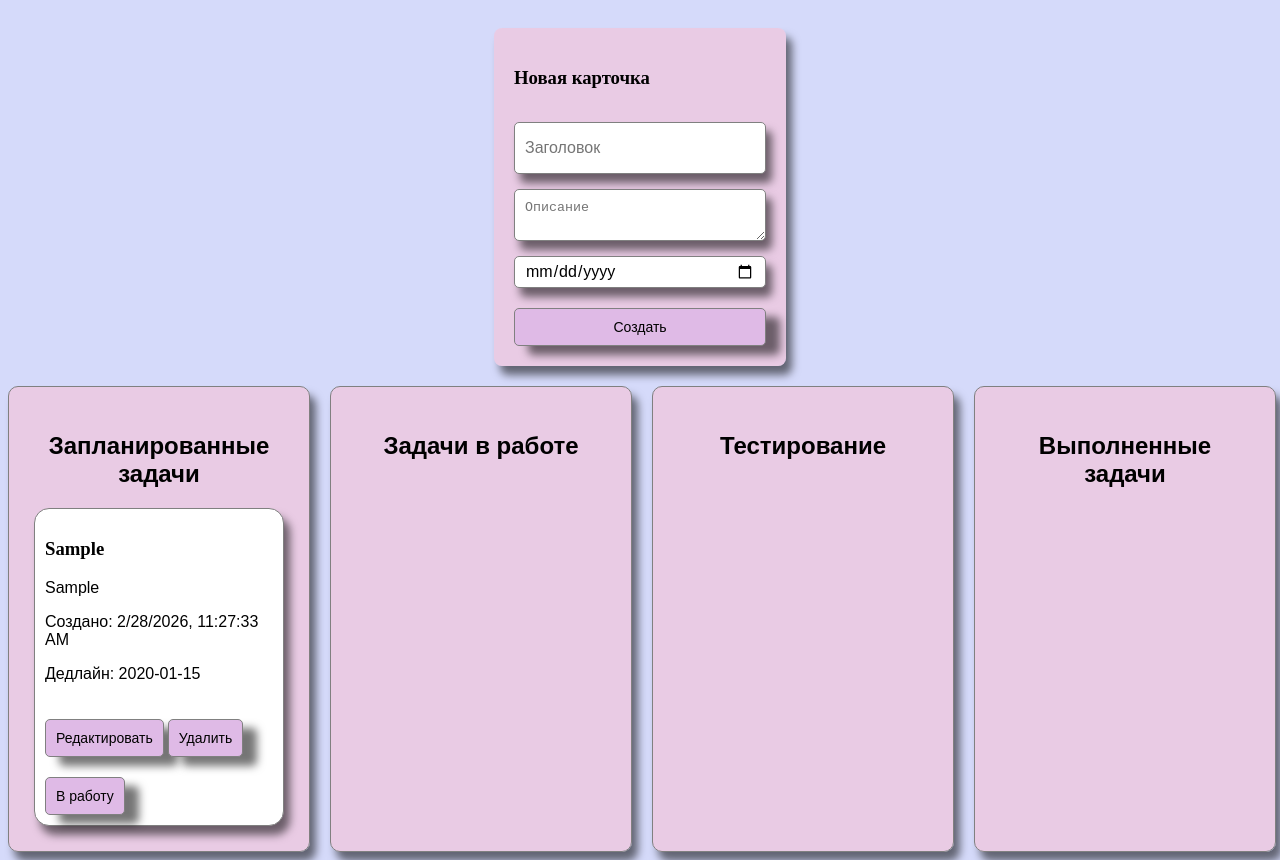
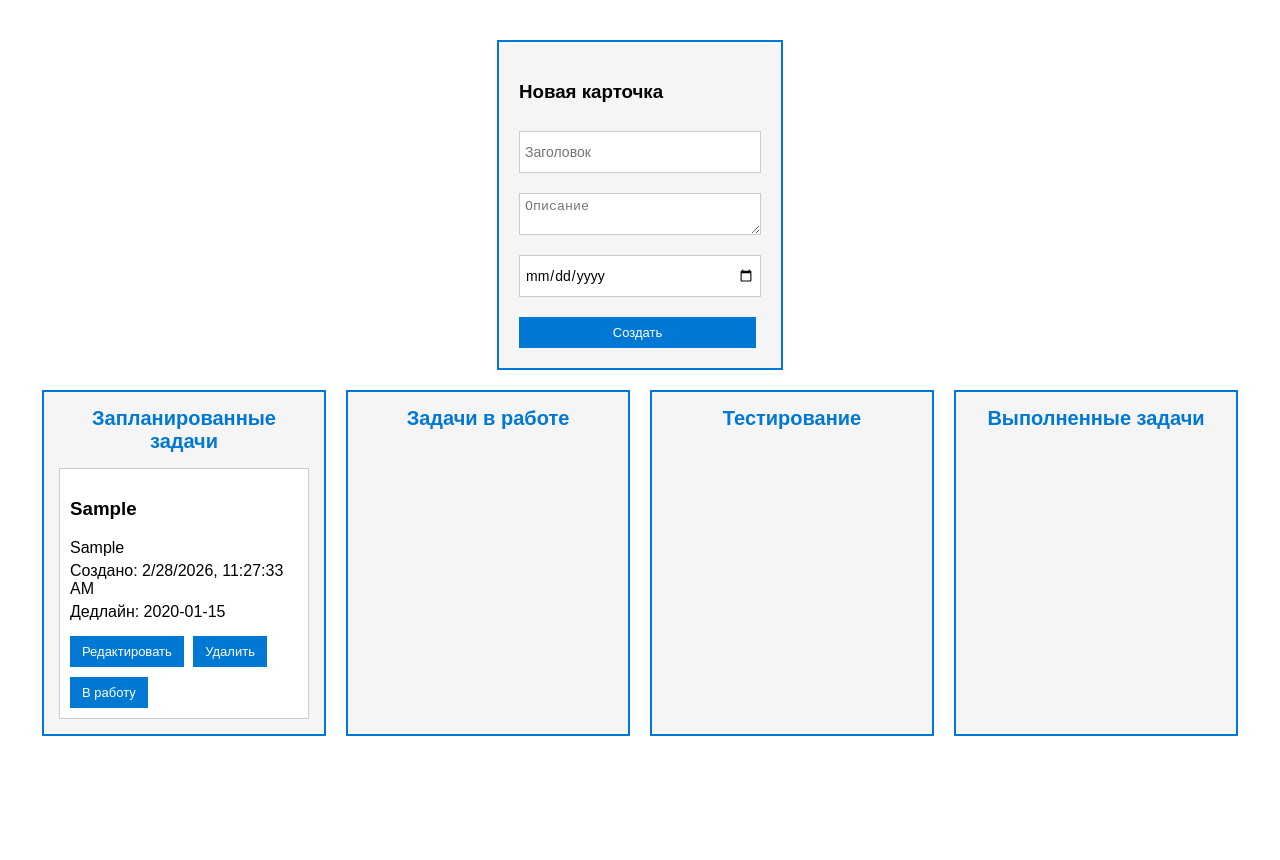
Before and after one commit to sergey456i/Kanban, a plain HTML site: page index.html in a window 1280 px wide. Both pictures are taken after typing "Sample", "Sample", "2020-01-15" into the empty fields and a click on the button "Создать". After the commit the page ends 800 px from the top, so only its background shows below. Drawn offline with Linux system fonts and the light colour scheme.

Commit message:
10 work complete

```diff
--- a/css/main.css
+++ b/css/main.css
@@ -2,47 +2,56 @@
     display: flex;
     flex-wrap: wrap;
     justify-content: space-around;
+    background-color: white;
+    font-family: sans-serif;
+    padding: 20px;
 }
 
-body{
-    background-color: rgb(213,218,250);
+body {
+    margin: 0;
+    padding: 0;
+    background-color: white;
+    box-sizing: border-box;
+    height: 100vh;
 }
 
 .column {
     margin-top: 20px;
-    border: 1px solid gray;
-    padding: 25px;
+    border: 2px solid #0078d4;
+    padding: 15px;
     width: 250px;
-    background-color: rgba(253,190,207, .5);
-    border-radius: 10px;
-    box-shadow: 6px 9px 9px 0 rgba(0, 0, 0, 0.54);
+    background-color: #f5f5f5;
+    border-radius: 0;
 }
 
 .card {
-    border: 1px solid gray;
+    border: 1px solid #ccc;
     background-color: white;
-    border-radius: 15px;
+    border-radius: 0;
     padding: 10px;
-    box-shadow: 6px 9px 9px 0 rgba(0, 0, 0, 0.54);
     margin-top: 10px;
 }
+
 .board {
     display: flex;
     gap: 20px;
+    flex-wrap: wrap;
 }
 
 .overdue {
-    color: red;
+    color: #c42b1c;
+    font-weight: bold;
 }
 
 .completed {
-    color: green;
+    color: #107c10;
+    font-weight: bold;
 }
 
 .title {
-    font-family: sans-serif;
+    font-family:  sans-serif;
     font-size: 18px;
-
+    font-weight: bold;
 }
 
 .anti-dots {
@@ -50,13 +59,19 @@ body{
 }
 
 input {
-    font-family: sans-serif;
-    font-size: 16px;
+    font-family:  sans-serif;
+    font-size: 14px;
+    padding: 5px;
+    border: 1px solid #ccc;
+    border-radius: 0;
 }
 
 h2 {
     font-family: sans-serif;
     text-align: center;
+    color: #0078d4;
+    margin: 0 0 15px 0;
+    font-size: 20px;
 }
 
 ul {
@@ -64,47 +79,56 @@ ul {
 }
 
 .but {
-    background-color: rgb(223,186,230);
-    box-shadow: 14px 9px 9px 0 rgba(0, 0, 0, 0.54);
-    margin-top: 20px;
-    padding: 10px;
-    font-family: sans-serif;
-    font-size: 14px;
-    border-radius: 5px;
-    border: 1px solid gray;
+    background-color: #0078d4;
+    color: white;
+    margin-top: 10px;
+    margin-right: 5px;
+    padding: 8px 12px;
+    font-family: Arial, sans-serif;
+    font-size: 13px;
+    border: none;
+    border-radius: 0;
+    cursor: pointer;
 }
 
-p{
+.but:hover {
+    background-color: #005a9e;
+}
+
+p {
     font-family: sans-serif;
+    margin: 5px 0;
 }
 
 form {
     display: flex;
     flex-direction: column;
+    gap: 10px;
 }
 
 .form {
     height: 30px;
     width: 230px;
-    border: 1px solid gray;
-    border-radius: 5px;
-    margin-top: 15px;
-    padding: 10px;
-    box-shadow: 6px 9px 9px 0 rgba(0, 0, 0, 0.54);
+    border: 1px solid #ccc;
+    border-radius: 0;
+    margin-top: 10px;
+    padding: 5px;
 }
 
 .data {
-    height: 10px;
-    border: 1px solid gray;
-    border-radius: 5px;
-    margin-top: 15px;
-    padding: 10px;
-    box-shadow: 6px 9px 9px 0 rgba(0, 0, 0, 0.54);
+    height: 30px;
+    border: 1px solid #ccc;
+    border-radius: 0;
+    margin-top: 10px;
+    padding: 5px;
 }
+
 .add-card-form {
     margin-top: 20px;
     padding: 20px;
-    background-color: rgba(253, 190, 207, .5);
-    border-radius: 8px;
-    box-shadow: 6px 9px 9px 0 rgba(0, 0, 0, 0.54);
+    background-color: #f5f5f5;
+    border: 2px solid #0078d4;
 }
+.redaction{
+    list-style-type: none;
+}
--- a/js/main.js
+++ b/js/main.js
@@ -9,7 +9,7 @@ document.addEventListener('DOMContentLoaded', function () {
                 <p v-if="card.changes.length > 0">
                     Изменения:
                     <ul>
-                        <li v-for="(change, index) in card.changes" :key="index">
+                        <li class="redaction" v-for="(change, index) in card.changes" :key="index">
                             {{ change.type }}: {{ change.timestamp }}
                         </li>
                     </ul>
@@ -95,26 +95,42 @@ document.addEventListener('DOMContentLoaded', function () {
 
             ],
                 formData: { title: '', description: '', deadline: '' },
-                editingCard: null
+                editingCard: null,
+                nextId: 1
             }),
             methods: {
                 addCard() {
                     this.formData = { title: '', description: '', deadline: '' };
                     this.editingCard = null;
                 },
+
+                editCard(card) {
+                    this.formData = {
+                        title: card.title,
+                        description: card.description,
+                        deadline: card.deadline
+                    };
+                    this.editingCard = card;
+                },
+
                 saveCard() {
                     if (!this.formData.title || !this.formData.deadline) return;
 
                     if (this.editingCard) {
-                        Object.assign(this.editingCard, this.formData);
+                        this.editingCard.title = this.formData.title;
+                        this.editingCard.description = this.formData.description;
+                        this.editingCard.deadline = this.formData.deadline;
+
                         this.editingCard.changes.push({
                             type: 'Редактирование',
                             timestamp: new Date().toLocaleString()
                         });
                     } else {
                         this.columns[0].cards.push({
-                            id: Date.now(),
-                            ...this.formData,
+                            id: this.nextId++,
+                            title: this.formData.title,
+                            description: this.formData.description,
+                            deadline: this.formData.deadline,
                             createdAt: new Date().toLocaleString(),
                             lastEdited: null,
                             isOverdue: false,
@@ -125,10 +141,6 @@ document.addEventListener('DOMContentLoaded', function () {
                     }
                     this.formData = { title: '', description: '', deadline: '' };
                     this.editingCard = null;
-                },
-                editCard(card) {
-                    this.formData = { ...card };
-                    this.editingCard = card;
                 },
                 deleteCard(cardId) {
                     this.columns.forEach(col => col.cards = col.cards.filter(c => c.id !== cardId));
```
